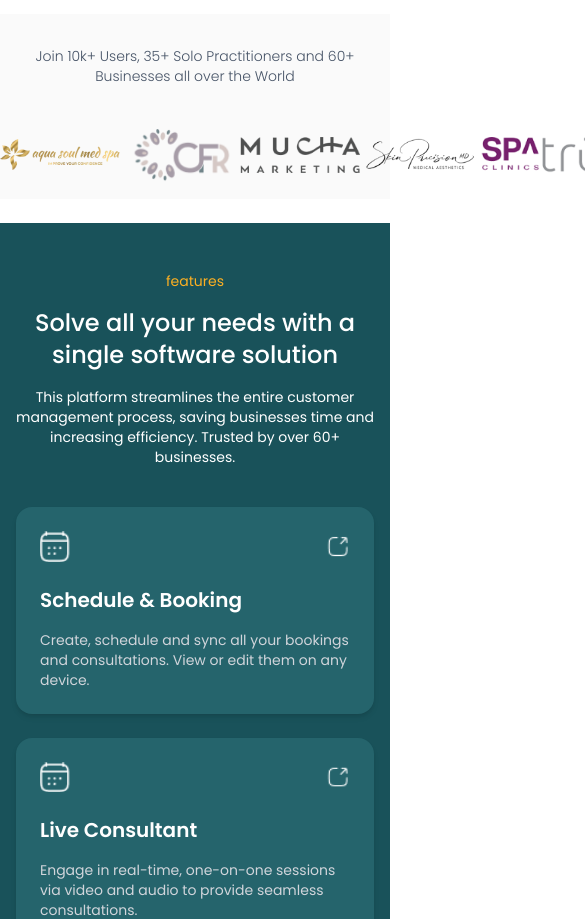
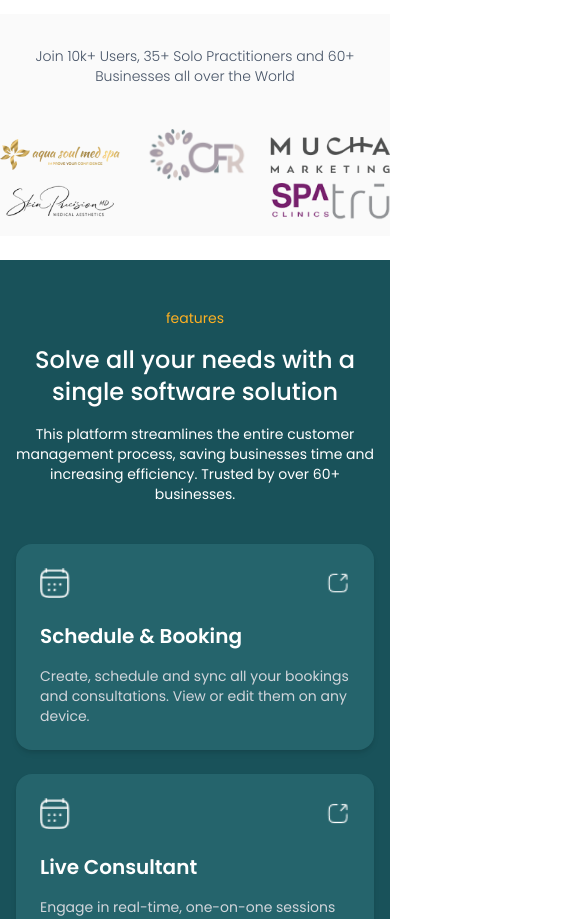
Before and after one commit to Naimul07/LandingPage, a Next.js app: page / in a window 390 px wide. Shown: the part 800-1719 px from the top of the page, 585 px wide, since content can reach past the window. Built offline with nearby package versions, Linux system fonts and the light colour scheme.

Commit message:
added responsiveness

```diff
--- a/components/Brand.jsx
+++ b/components/Brand.jsx
@@ -8,7 +8,7 @@
         <div className='text-[#475467] font-light text-sm text-center pt-4'>
           Join 10k+ Users, 35+ Solo Practitioners and 60+ Businesses all over the World
         </div>
-        <div className='flex justify-between items-center mt-10'>
+        <div className='flex flex-wrap justify-between items-center mt-10'>
           <Image src="/brand/Aqua.png" alt='aqua' width={120} height={46} />
           <Image src="/brand/logo.png" alt='aqua' width={120} height={46} />
           <Image src="/brand/mucha_marketing.png" alt='aqua' width={120} height={46} />
--- a/components/Navbar.jsx
+++ b/components/Navbar.jsx
@@ -64,7 +64,7 @@
 
                     {/* mobile view */}
                     {sidebar && (
-                        <div className=''>
+                        <div className='text-sm'>
 
                             <ul className={`${sidebar ? 'fixed top-0 left-0 w-3/4 h-screen bg-white shadow-md z-50 p-6 space-y-4' : 'hidden'}`}>
                                 <div className='relative'>
```
